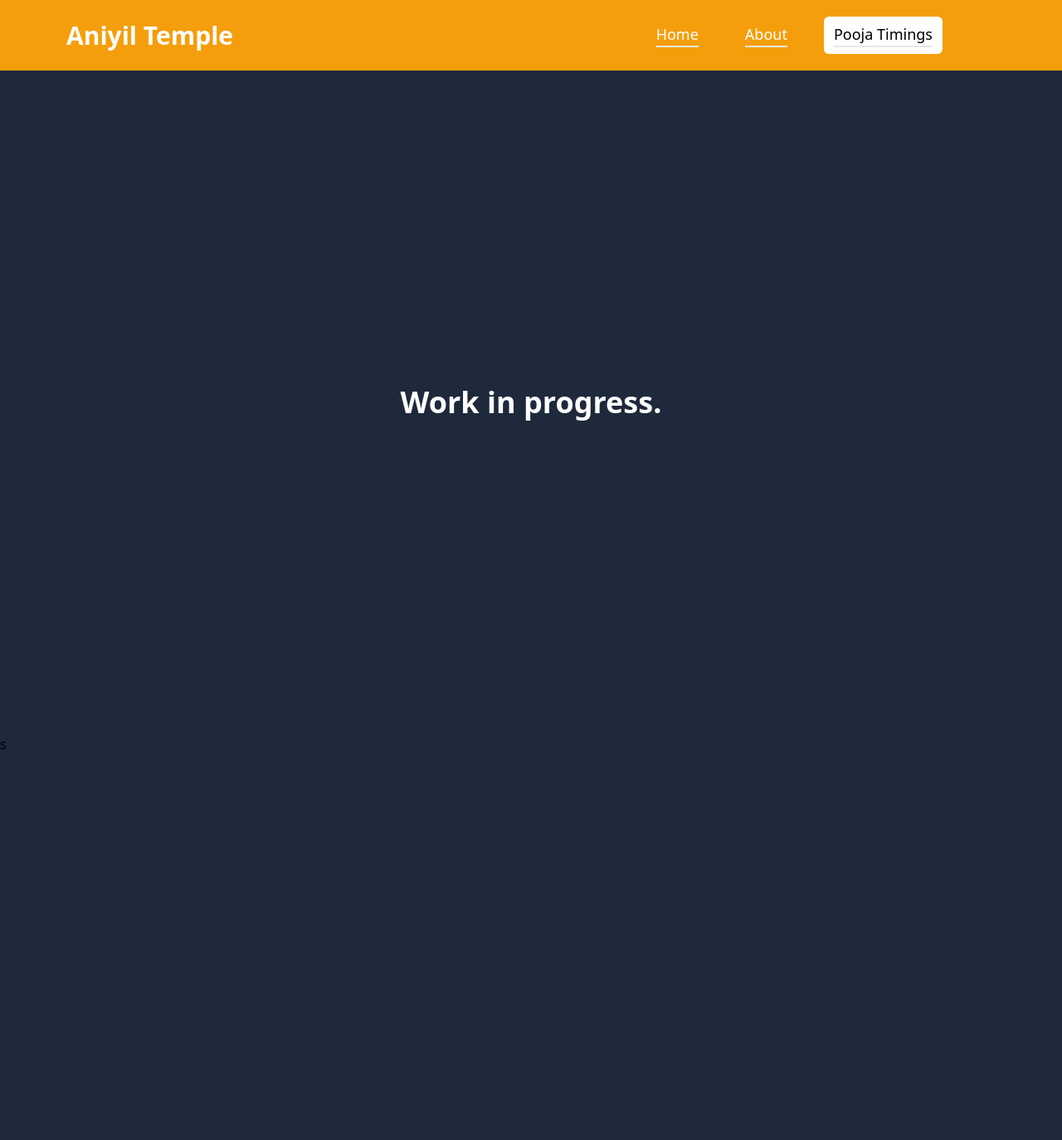
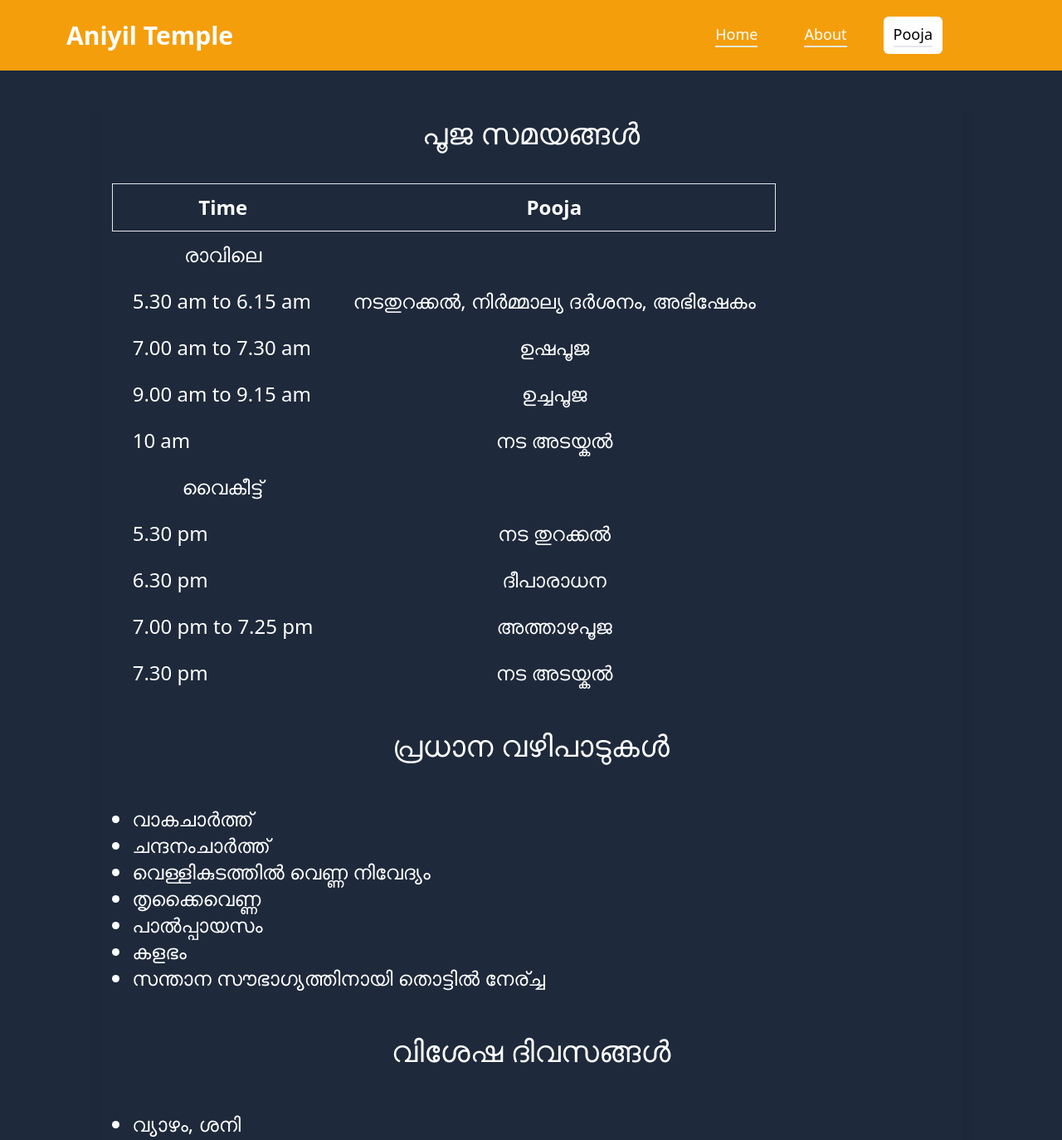
Before and after one commit to abhishek7h/aniyiltemple, a React (Vite) app: page /pooja in a window 1280 px wide. Shown: the top 1374 px of the page at 83% size. Before the commit the page ends 909 px from the top, so only its background shows below. Built offline with nearby package versions, Linux system fonts and the light colour scheme.

Commit message:
Finished Pooja page and completed About template

```diff
--- a/package.json
+++ b/package.json
@@ -10,6 +10,7 @@
     "preview": "vite preview"
   },
   "dependencies": {
+    "@tanstack/react-table": "^8.15.3",
     "react": "^18.2.0",
     "react-dom": "^18.2.0",
     "react-icons": "^5.0.1",
--- a/src/components/Hero.jsx
+++ b/src/components/Hero.jsx
@@ -66,17 +66,16 @@ const Hero = () => {
   return (
     <div className="lg:px-100 px-10 lg:py-0 py-20 text-center lg:text-left gap-5 flex flex-col lg:flex-row justify-between items-center">
       <div className="lg:w-1/2 flex flex-col justify-center lg:items-start items-center text-white">
-        <h1 className="text-[52px] font-semibold mb-8 leading-normal">
-          Welcome to the website of{" "}
-          <span className="text-amber-500">
-            Aniyil Shree Krishna Swami Temple
+        <h1 className="text-[52px] font-semibold mb-8 leading-normal text-center">
+          <span className="text-amber-500 text-center">
+            Aniyil Srikrishna Swami Temple, Edavanakkad.
           </span>
         </h1>
         <p className="text-xl">
-          Aniyil Shree Krishna Swami temple is one of the oldest temples in
-          Vypin Island, Ernakulam, Kerala, managed by Cochin Devaswom Board. The
-          main deity is Shree Krishna. Upa Devathas are Ganapathi, Ayyappan,
-          Sivan & Durga.
+          Aniyil Srikrishna Swami temple is one of the oldest temples in Vypin
+          Island, Ernakulam, Kerala, managed by Cochin Devaswom Board. The main
+          deity is Srikrishna. Upa Devathas are Ganapathi, Ayyappan, Sivan &
+          Durga.
         </p>
         <div className="mt-8 flex justify-center lg:justify-start space-x-2">
           <a
--- a/src/components/Nav.jsx
+++ b/src/components/Nav.jsx
@@ -64,7 +64,7 @@ const Nav = () => {
               </NavLink>
               <NavLink to="/pooja" className={linkClass}>
                 <li className="hover:text-black transition border-b-2 hover:border-black cursor-pointer">
-                  Pooja Timings
+                  Pooja
                 </li>
               </NavLink>
             </ul>
--- a/src/pages/About.jsx
+++ b/src/pages/About.jsx
@@ -1,9 +1,36 @@
 const About = () => {
   return (
     <div>
-      <h1 className="text-white text-4xl h-screen flex items-center justify-center font-semibold leading-normal">
-        Work in progress.{" "}
+      <h1 className="flex items-center text-white text-xl text-center lg:text-4xl h-screen justify-center">
+        Work in progress. This content will be available soon!
       </h1>
+      {/* <h1 className="text-3xl lg:text-5xl mt-10 flex items-center justify-center font-semibold leading-normal text-amber-500 underline hover:text-amber-400 text-center">
+        About Aniyil Sree Krishna Swami Temple{" "}
+      </h1>
+      <p className="text-left text-white mt-10 text-2xl mr-5 ml-5 lg:mr-10 lg:ml-10 leading-normal">
+        Lorem ipsum dolor sit amet consectetur adipisicing elit. Provident vel
+        voluptates nesciunt eligendi sit asperiores dolores porro repellat
+        doloribus, reprehenderit libero hic deleniti numquam molestias, minus
+        ipsa accusamus, nisi deserunt. Lorem ipsum dolor sit amet consectetur
+        adipisicing elit. Nulla quae explicabo quo iure in, ducimus modi at, ea
+        autem qui error eligendi. Laborum, voluptas? Dolores quibusdam
+        blanditiis ipsa quasi qui?
+      </p>
+      <h2 className="text-3xl lg:text-5xl mt-10 flex items-center justify-center font-semibold leading-normal text-amber-500 underline hover:text-amber-400 text-center">
+        History
+      </h2>
+      <p className="text-left text-white mt-10 text-2xl mr-5 ml-5 lg:mr-10 lg:ml-10 mb-10 leading-normal">
+        Lorem ipsum dolor sit amet consectetur adipisicing elit. Ducimus, non
+        ratione facere rem natus, odio esse distinctio excepturi hic dolore quam
+        maiores illo? Ipsa iusto magnam quidem saepe ab fugit! Lorem ipsum dolor
+        sit amet consectetur adipisicing elit. Fugit, reprehenderit. Earum a
+        reprehenderit vel! Excepturi temporibus sit minus minima amet velit a,
+        quidem praesentium voluptate veritatis, inventore maiores. Placeat,
+        labore. Lorem ipsum dolor sit, amet consectetur adipisicing elit.
+        Eligendi omnis quis facere dolore ipsum dicta nam a repellat ipsa.
+        Architecto, accusamus eveniet! Adipisci quas ipsa nesciunt reprehenderit
+        perspiciatis nam expedita? lorem
+      </p> */}
     </div>
   );
 };
--- a/src/pages/History.jsx
+++ /dev/null
@@ -1,5 +0,0 @@
-const History = () => {
-  return <div>History</div>;
-};
-
-export default History;
--- a/src/pages/PoojaTimings.jsx
+++ b/src/pages/PoojaTimings.jsx
@@ -1,10 +1,97 @@
 const PoojaTimings = () => {
   return (
-    <div>
-      <h1 className="text-white text-4xl h-screen flex items-center justify-center font-semibold leading-normal">
-        Work in progress.{" "}
-      </h1>
-      s
+    <div className="flex flex-col items-center mt-10 text-white text-2xl">
+      <div className="flex flex-col mb-6 shadow-lg">
+        <div className="block bg-transparent p-4 w-full overflow-x-auto">
+          <div className="flex flex-col items-center text-4xl mb-10">
+            <h1>പൂജ സമയങ്ങൾ</h1>
+          </div>
+          <table className="">
+            <thead>
+              <tr className="border border-solid">
+                <th className="text-md px-6 py-3 align-middle">Time</th>
+                <th className="text-md px-6 py-3 align-middle">Pooja</th>
+              </tr>
+            </thead>
+            <tbody>
+              <p className="text-md px-6 py-3 flex flex-col text-center">
+                രാവിലെ{" "}
+              </p>
+              <tr>
+                <td className="text-md px-6 py-3">5.30 am to 6.15 am</td>
+                <td className="text-md px-6 py-3 text-center">
+                  നടതുറക്കൽ, നിർമ്മാല്യ ദർശനം, അഭിഷേകം
+                </td>
+              </tr>
+              <tr>
+                <td className="text-md px-6 py-3">7.00 am to 7.30 am</td>
+                <td className="text-md px-6 py-3 text-center">ഉഷപൂജ</td>
+              </tr>
+              <tr>
+                <td className="text-md px-6 py-3">9.00 am to 9.15 am</td>
+                <td className="text-md px-6 py-3 text-center">ഉച്ചപൂജ</td>
+              </tr>
+              <tr>
+                <td className="text-md px-6 py-3">10 am</td>
+                <td className="text-md px-6 py-3 text-center">നട അടയ്കൽ</td>
+              </tr>
+              <p className="text-md px-6 py-3 flex flex-col text-center">
+                വൈകീട്ട്{" "}
+              </p>
+              <tr>
+                <td className="text-md px-6 py-3">5.30 pm</td>
+                <td className="text-md px-6 py-3 text-center">നട തുറക്കൽ</td>
+              </tr>
+              <tr>
+                <td className="text-md px-6 py-3">6.30 pm</td>
+                <td className="text-md px-6 py-3 text-center">ദീപാരാധന</td>
+              </tr>
+              <tr>
+                <td className="text-md px-6 py-3">7.00 pm to 7.25 pm</td>
+                <td className="text-md px-6 py-3 text-center">അത്താഴപൂജ</td>
+              </tr>
+              <tr>
+                <td className="text-md px-6 py-3">7.30 pm</td>
+                <td className="text-md px-6 py-3 text-center">നട അടയ്കൽ</td>
+              </tr>
+            </tbody>
+          </table>
+          <div className="flex flex-col items-center text-4xl mt-10 mb-10">
+            <h1>പ്രധാന വഴിപാടുകൾ</h1>
+          </div>
+          <ul className="text-md px-6 py-3 list-disc">
+            <li>വാകചാർത്ത്</li>
+            <li>ചന്ദനംചാർത്ത്</li>
+            <li>വെള്ളികുടത്തിൽ വെണ്ണ നിവേദ്യം</li>
+            <li>തൃക്കൈവെണ്ണ</li>
+            <li>പാൽപ്പായസം</li>
+            <li>കളഭം</li>
+            <li>സന്താന സൗഭാഗ്യത്തിനായി തൊട്ടിൽ നേര്ച്ച</li>
+          </ul>
+          <div className="flex flex-col items-center text-4xl mt-10 mb-10">
+            <h1>വിശേഷ ദിവസങ്ങൾ</h1>
+          </div>
+          <ul className="text-md px-6 py-3 list-disc">
+            <li>വ്യാഴം, ശനി</li>
+            <li>എല്ലാ മാസവും തിരുവോണം നക്ഷത്രം</li>
+            <li>ഏകാദശി</li>
+          </ul>
+          <div className="flex flex-col items-center text-4xl mt-10 mb-10">
+            <h1>ഉത്സവങ്ങൾ / ആഘോഷങ്ങൾ</h1>
+          </div>
+          <ul className="text-md px-6 py-3 list-disc">
+            <li>
+              മഹോത്സവം - മേട മാസത്തിലെ അനിഴം നക്ഷത്രത്തിൽ കോടിയേരി തിരുവോണം
+              ആറാട്ട്{" "}
+            </li>
+            <li>അഷ്ടമിരോഹിണി</li>
+            <li>നവരാത്രി</li>
+            <li>ദശാവതാരം ചന്ദനം ചാർത്തൽ</li>
+            <li>ഭാഗവത സപ്താഹം</li>
+            <li>അയ്യപ്പൻ പാട്ടും വിളക്കും </li>
+          </ul>
+        </div>
+      </div>
     </div>
   );
 };
```
Also changed, not shown: 1 other file (tests, documents, lock files or other folders).
